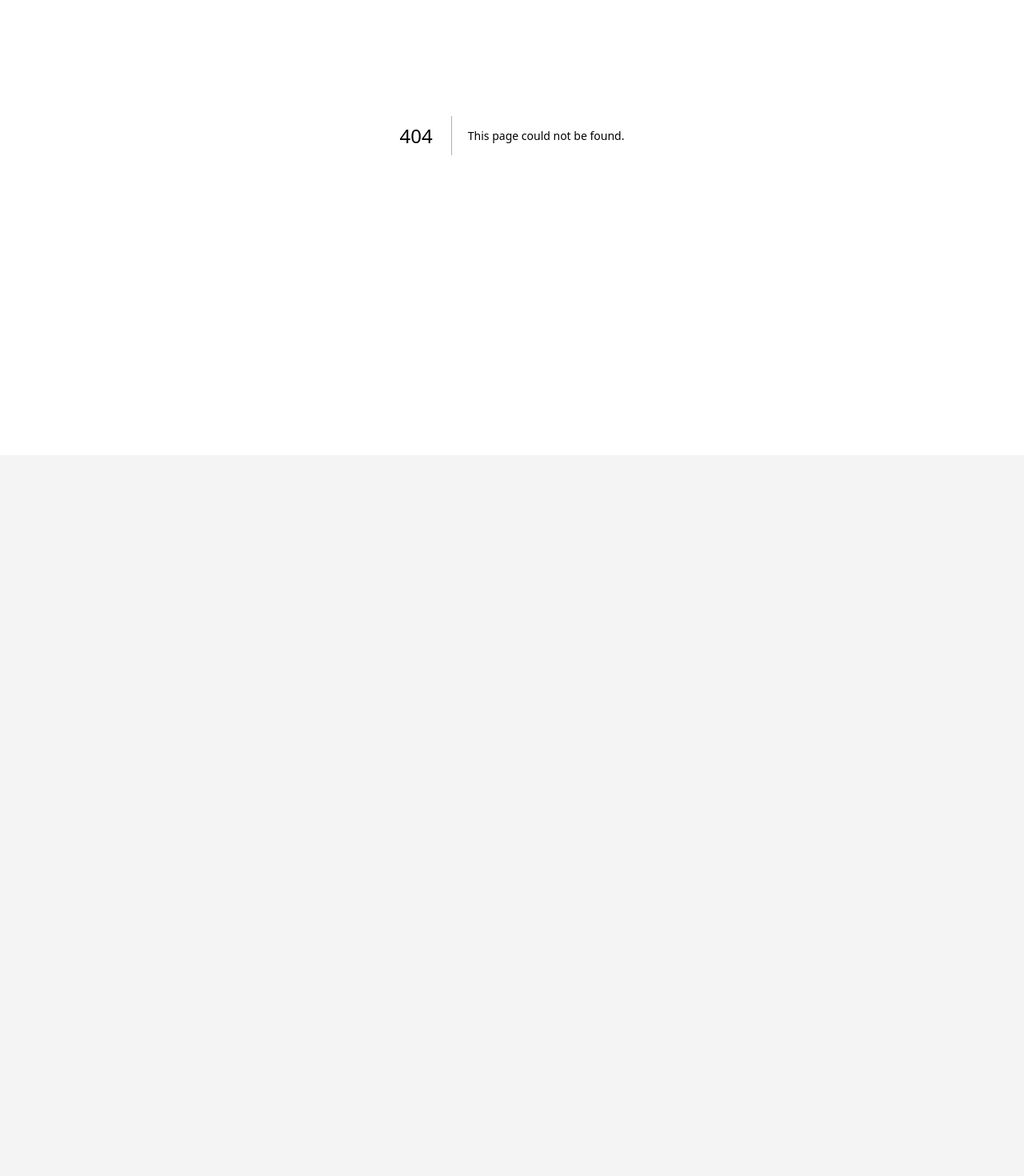
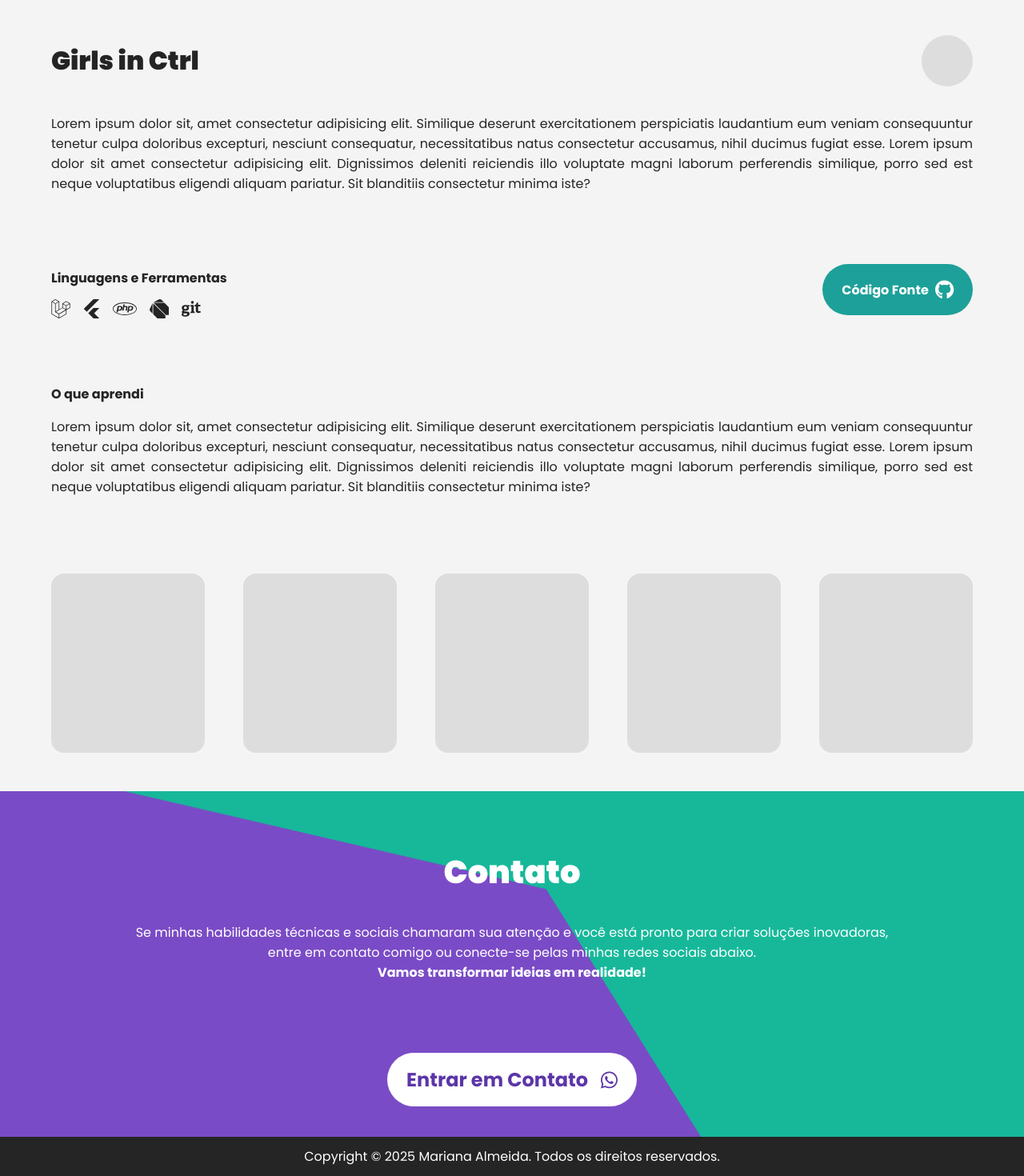
Before and after one commit to marialmeida1/web-portfolio-marialmeida1, a Next.js app: page /projects in a window 1280 px wide. Before the commit this address had no page. Shown: the part 231-1701 px from the top of the page at 80% size. Before the commit the page ends 800 px from the top, so only its background shows below. Built offline with nearby package versions, Linux system fonts and the light colour scheme.

Commit message:
feat: finish page projects

```diff
--- a/app/page.tsx
+++ b/app/page.tsx
@@ -10,7 +10,7 @@ import Publications from "./components/home/Publications";
 
 export default function Home() {
   return (
-    <div>
+    <>
       <Navbar />
       <Banner />
       <About />
@@ -19,6 +19,6 @@ export default function Home() {
       <Publications />
       <Contact />
       <Networks/>
-    </div>
+    </>
   );
 }
--- /dev/null
+++ b/app/projects/page.module.css
@@ -0,0 +1,197 @@
+.projects__banner {
+    padding-top: 4rem;
+    height: 10rem;
+    width: 100%;
+    background-color: var(--primary-color);
+    display: flex;
+    align-items: center;
+    justify-content: center;
+}
+
+.projects__title div {
+    display: flex;
+    flex-direction: row;
+    justify-content: space-between;
+    align-items: center;
+}
+
+.projects__title_img {
+    background-color: #ddd;
+    border-radius: 4rem;
+    height: 4rem;
+    width: 4rem;
+    display: flex;
+    justify-content: center;
+    align-items: center;
+    color: #fff;
+}
+
+.projects__title h1 {
+    font-size: 2rem;
+    font-weight: 900;
+}
+
+.projects__title p,
+.projects__learned p {
+    text-align: justify;
+}
+
+.projects__tools {
+    display: flex;
+    flex-direction: row;
+    align-items: center;
+    justify-content: space-between;
+}
+
+.projects__tools_infos h2,
+.projects__learned h2 {
+    font-size: 1rem;
+}
+
+.projects__tools_infos ul {
+    list-style: none;
+    margin: 0rem;
+    padding: 0rem;
+    display: flex;
+    gap: 1rem;
+}
+
+.projects__tools_infos ul li svg {
+    height: 1.5rem;
+}
+
+.projects__tools a {
+    background-color: var(--secondary-color);
+    color: #fff;
+    font-size: 1rem;
+    font-weight: bold;
+    border-radius: 4rem;
+    text-decoration: none;
+    display: flex;
+    gap: 0.5rem;
+    width: fit-content;
+    height: 3rem;
+    align-items: center;
+    padding: 0.5rem 1.5rem;
+}
+
+.projects__tools a svg {
+    height: 1.5rem;
+}
+
+.projects__images ul {
+    display: flex;
+    justify-content: space-between;
+    flex-direction: row;
+    align-items: center;
+    list-style: none;
+    padding: 0rem;
+}
+
+.projects__images ul li {
+    max-width: 12rem;
+    min-width: 12rem;
+    height: 14rem;
+    background-color: #ddd;
+    border-radius: 1rem;
+}
+
+.projects__contact {
+    position: relative;
+    height: 23rem;
+    display: flex;
+    flex-direction: column;
+    justify-content: center;
+    align-items: center;
+    overflow: hidden;
+    text-align: center;
+    padding: 2rem;
+}
+
+.projects__contact__img {
+    position: absolute;
+    top: 0;
+    left: 0;
+    width: 100%;
+    height: 100%;
+    object-fit: cover;
+    z-index: 0;
+}
+
+.projects__contact_infos {
+    position: relative;
+    z-index: 1;
+    color: var(--font-color);
+    max-width: 60rem;
+    color: #fff;
+    display: flex;
+    flex-direction: column;
+    align-items: center;
+    justify-content: center;
+}
+
+.projects__contact_infos h1 {
+    font-size: 2.5rem;
+    font-weight: 900;
+}
+
+.projects__contact_infos p {
+    font-size: 1rem;
+}
+
+.projects__contact_infos a {
+    color: var(--primary-color);
+    background-color: #ffffff;
+    font-size: 1.5rem;
+    font-weight: bold;
+    padding: 1rem 1.5rem;
+    display: flex;
+    flex-direction: row;
+    align-items: center;
+    gap: 1rem;
+    width: fit-content;
+    border-radius: 4rem;
+    margin-top: 4.5rem;
+}
+
+.projects__footer {
+    background-color: #252525;
+    color: #fff;
+    font-size: 1rem;
+    text-align: center;
+    width: 100%;
+    padding: 0.75rem 0rem;
+}
+
+@media (max-width: 1175px) {
+    .projects__images ul {
+        gap: 1rem;
+        overflow-x: auto;
+        scroll-snap-type: x mandatory;
+        -webkit-overflow-scrolling: touch;
+        scrollbar-width: none;
+    }
+
+    .projects__images ul::-webkit-scrollbar {
+        display: none;
+    }
+
+    .projects__tools {
+        flex-direction: column;
+        gap: 3rem;
+        align-items: start;
+    }
+
+    .projects__tools a {
+        width: 80%;
+        justify-content: center;
+    }
+
+    .projects__contact {
+        height: 30rem;
+    }
+
+    .projects__footer {
+        font-size: 0.75rem;
+    }
+}
--- /dev/null
+++ b/app/projects/page.tsx
@@ -0,0 +1,81 @@
+// Components
+import Navbar from "../components/commons/Navbar";
+
+// Icons
+import { FontAwesomeIcon } from '@fortawesome/react-fontawesome';
+import { faLaravel, faFlutter, faPhp, faDartLang, faGit, faGithub, faWhatsapp } from '@fortawesome/free-brands-svg-icons';
+
+// Styles
+import style from './page.module.css'
+
+export default function Projects() {
+    return (
+        <>
+            <Navbar />
+            <section className={style.projects__banner}></section>
+
+            <section className={`container ${style.projects__title}`}>
+                <div>
+                    <h1>Girls in Ctrl</h1>
+                    <div className={style.projects__title_img}></div>
+                </div>
+
+                <p>Lorem ipsum dolor sit, amet consectetur adipisicing elit. Similique deserunt exercitationem perspiciatis laudantium eum veniam
+                    consequuntur tenetur culpa doloribus excepturi, nesciunt consequatur, necessitatibus natus consectetur accusamus, nihil ducimus
+                    fugiat esse. Lorem ipsum dolor sit amet consectetur adipisicing elit. Dignissimos deleniti reiciendis illo voluptate magni laborum
+                    perferendis similique, porro sed est neque voluptatibus eligendi aliquam pariatur. Sit blanditiis consectetur minima iste?</p>
+            </section>
+
+            <section className={`container ${style.projects__tools}`}>
+                <div className={style.projects__tools_infos}>
+                    <h2>Linguagens e Ferramentas</h2>
+                    <ul>
+                        <li><FontAwesomeIcon icon={faLaravel} /></li>
+                        <li><FontAwesomeIcon icon={faFlutter} /></li>
+                        <li><FontAwesomeIcon icon={faPhp} /></li>
+                        <li><FontAwesomeIcon icon={faDartLang} /></li>
+                        <li><FontAwesomeIcon icon={faGit} /></li>
+                    </ul>
+                </div>
+
+                <a href="">Código Fonte<FontAwesomeIcon icon={faGithub} /></a>
+            </section>
+
+
+            <section className={`container ${style.projects__learned}`}>
+                <h2>O que aprendi</h2>
+                <p>Lorem ipsum dolor sit, amet consectetur adipisicing elit. Similique deserunt exercitationem perspiciatis laudantium eum veniam
+                    consequuntur tenetur culpa doloribus excepturi, nesciunt consequatur, necessitatibus natus consectetur accusamus, nihil ducimus
+                    fugiat esse. Lorem ipsum dolor sit amet consectetur adipisicing elit. Dignissimos deleniti reiciendis illo voluptate magni laborum
+                    perferendis similique, porro sed est neque voluptatibus eligendi aliquam pariatur. Sit blanditiis consectetur minima iste?</p>
+            </section>
+
+            <section className={`container ${style.projects__images}`}>
+                <ul>
+                    <li></li>
+                    <li></li>
+                    <li></li>
+                    <li></li>
+                    <li></li>
+                </ul>
+            </section>
+
+            <section className={style.projects__contact}>
+                <img className={style.projects__contact__img} src="/img/banner/bg_web.png" alt="" />
+
+                <div className={style.projects__contact_infos}>
+                    <div>
+                        <h1>Contato</h1>
+                        <p>Se minhas habilidades técnicas e sociais chamaram sua atenção e você está pronto para criar soluções inovadoras,
+                            entre em contato comigo ou conecte-se pelas minhas redes sociais abaixo. <br />
+                            <b>Vamos transformar ideias em realidade!</b></p>
+                    </div>
+                    <a>Entrar em Contato <FontAwesomeIcon icon={faWhatsapp} /></a>
+                </div>
+            </section>
+
+            <section className={style.projects__footer}>Copyright © 2025 Mariana Almeida. Todos os direitos reservados.</section>
+
+        </>
+    );
+}
```
